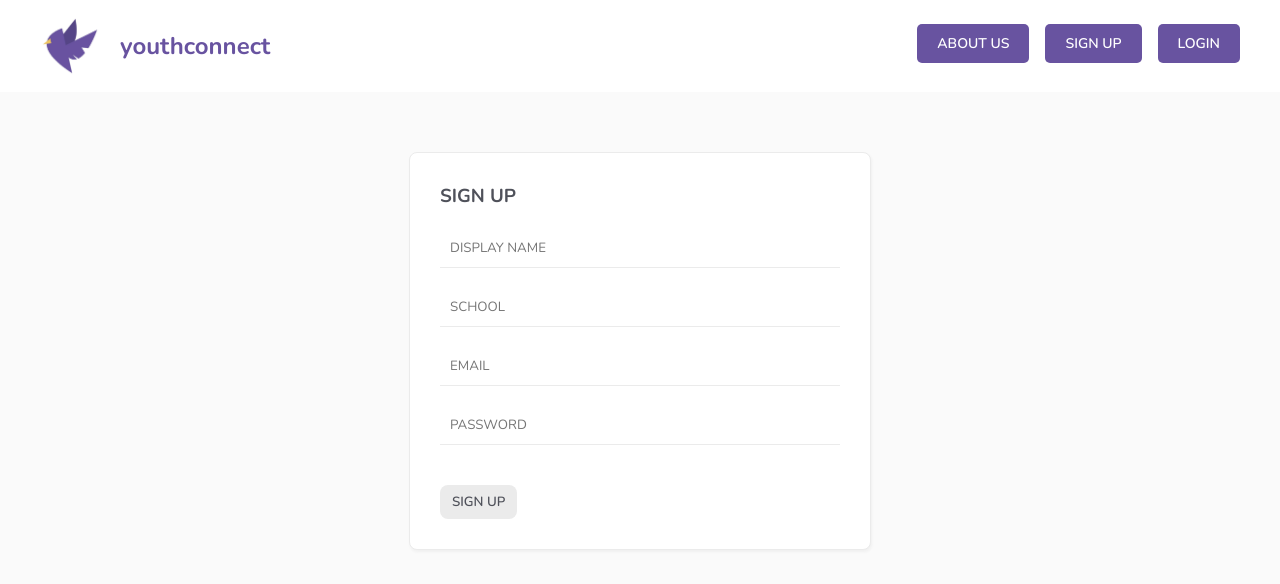
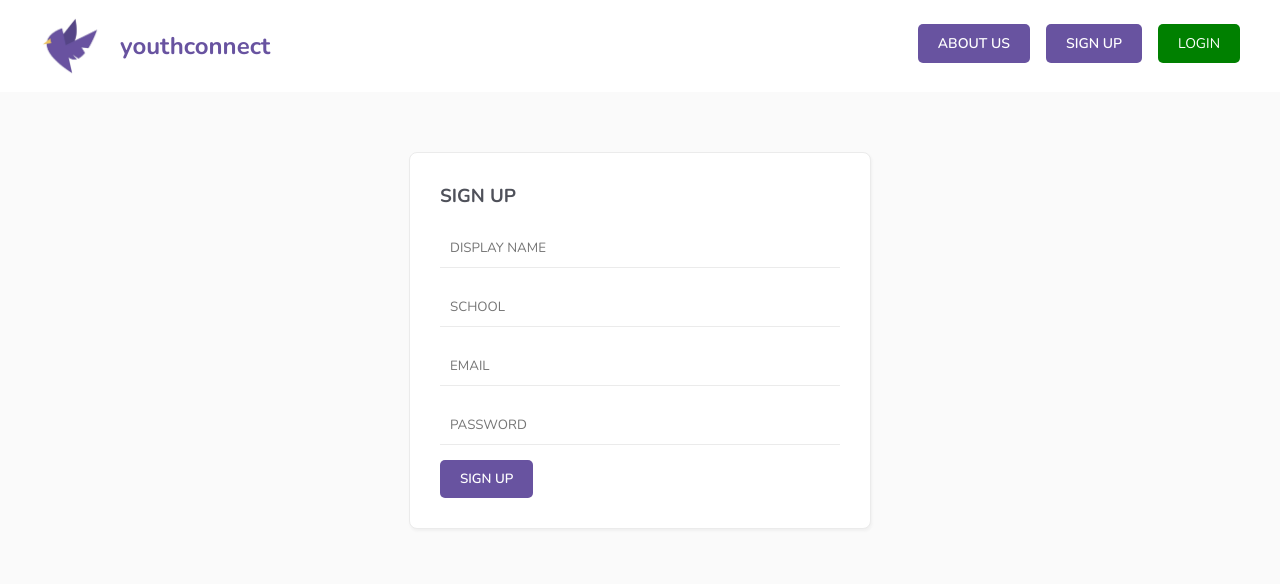
Before and after one commit to soyadem/youthconnect, a Vue app: page /signup in a window 1280 px wide. Shown: the top 584 px of the page. Built offline with nearby package versions, Linux system fonts and the light colour scheme; no server answers.

Commit message:
css-ændringer

```diff
--- a/src/components/ListView.vue
+++ b/src/components/ListView.vue
@@ -24,7 +24,7 @@ export default {
   display: flex;
   align-items: center;
   padding: 20px;
-  border-radius: 10px;
+  border-radius: 20px;
   background: white;
   margin: 16px 0;
   transition: all ease 0.2s;
@@ -35,10 +35,16 @@ export default {
   transition: all ease 0.2;
 }
 .thumbnail {
-  max-width: 150px;
-  max-height: 150px;
+  width: 150px;
+  height: 150px;
   overflow: hidden;
-  border-radius: 10px;
+  border-radius: 14px;
+}
+.thumbnail img {
+  width: 100%;  /* Sikrer at billedet fylder containeren */
+  height: 100%; /* Gør at billedet altid fylder hele containeren */
+  object-fit: cover; /* Sikrer at billedet bevarer proportioner og beskæres hvis nødvendigt */
+  display: block;
 }
 img {
   max-width:100%;
--- a/src/components/Navbar.vue
+++ b/src/components/Navbar.vue
@@ -12,7 +12,7 @@
             <div v-else>
             <router-link class="btn" :to="{name: 'AboutUs'}">ABOUT US</router-link>
             <router-link class="btn" :to="{name: 'Signup'}">SIGN UP</router-link>
-            <router-link class="btn" :to="{name: 'Login'}">LOGIN</router-link>
+            <router-link class="login-btn" :to="{name: 'Login'}">LOGIN</router-link>
             </div>
         </div>
     </nav>
@@ -109,4 +109,18 @@ export default {
     background-color: #d9534f;
     transform: scale(1.1);
     }
+    .login-btn {
+    background-color: green;
+    margin-top: -5px;
+    color: #ffffff;
+    padding: 10px 20px;
+    border-radius: 5px;
+    text-decoration: none;
+    display: inline-block;
+    transition: transform 0.5s ease;
+}
+.login-btn:hover {
+    background-color: green;
+    transform: scale(1.1);
+    }
 </style>
--- a/src/views/activities/CreateCategory.vue
+++ b/src/views/activities/CreateCategory.vue
@@ -18,7 +18,7 @@
       <input type="file" @change="handleChange" />
       <div class="error">{{ fileError }}</div>
 
-      <button v-if="!isPending">CREATE</button>
+      <button class="btn" v-if="!isPending">CREATE</button>
       <button v-else disabled>SAVING...</button>
     </form>
   </div>
@@ -99,7 +99,7 @@ export default {
 };
 </script>
 
-<style>
+<style scoped>
 form {
   background: white;
 }
@@ -115,4 +115,19 @@ label {
 button {
   margin-top: 20px;
 }
+.btn {
+    margin-top: -5px;
+    background-color: #6853a0;
+    color: #ffffff;
+    padding: 10px 20px;
+    border-radius: 5px;
+    text-decoration: none;
+    display: inline-block;
+    transition: transform 0.5s ease;
+    }
+    .nav-btn:hover,
+    .btn:hover {
+    background-color: #6853a0;
+    transform: scale(1.1);
+    }
 </style>
--- a/src/views/auth/Login.vue
+++ b/src/views/auth/Login.vue
@@ -4,7 +4,7 @@
     <input type="email" placeholder="EMAIL" v-model="email">
     <input type="password" placeholder="PASSWORD" v-model="password">
     <div v-if="error" class="error">{{ error }}</div>
-    <button v-if="!isPending">LOGIN</button>
+    <button class="login-btn" v-if="!isPending">LOGIN</button>
     <button v-if="isPending" disabled>LOGIN</button>
   </form>
 </template>
@@ -35,3 +35,20 @@ export default {
   }
 }
 </script>
+
+<style scoped>
+.login-btn {
+    background-color: green;
+    margin-top: -5px;
+    color: #ffffff;
+    padding: 10px 20px;
+    border-radius: 5px;
+    text-decoration: none;
+    display: inline-block;
+    transition: transform 0.5s ease;
+}
+.login-btn:hover {
+    background-color: green;
+    transform: scale(1.1);
+    }
+</style>
--- a/src/views/auth/Signup.vue
+++ b/src/views/auth/Signup.vue
@@ -6,7 +6,7 @@
     <input type="email" placeholder="EMAIL" v-model="email">
     <input type="password" placeholder="PASSWORD" v-model="password">
     <div v-if="error" class="error">{{ error }}</div>
-    <button v-if="!isPending">SIGN UP</button>
+    <button class="btn" v-if="!isPending">SIGN UP</button>
     <button v-if="isPending" disabled>LOGIN</button>
   </form>
 </template>
@@ -35,6 +35,20 @@ export default {
 }
 </script>
 
-<style
-
+<style scoped>
+    .btn {
+    margin-top: -5px;
+    background-color: #6853a0;
+    color: #ffffff;
+    padding: 10px 20px;
+    border-radius: 5px;
+    text-decoration: none;
+    display: inline-block;
+    transition: transform 0.5s ease;
+    }
+    .nav-btn:hover,
+    .btn:hover {
+    background-color: #6853a0;
+    transform: scale(1.1);
+    }
 </style>
```
